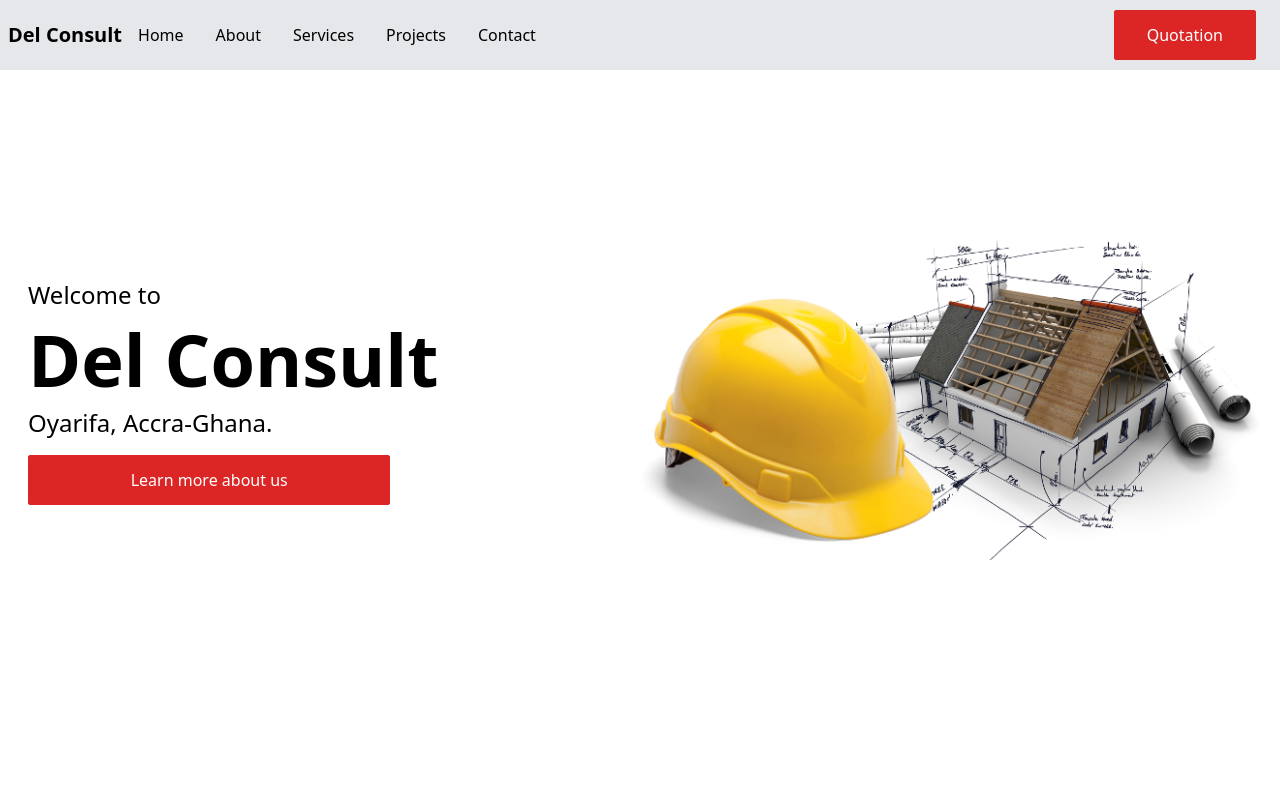
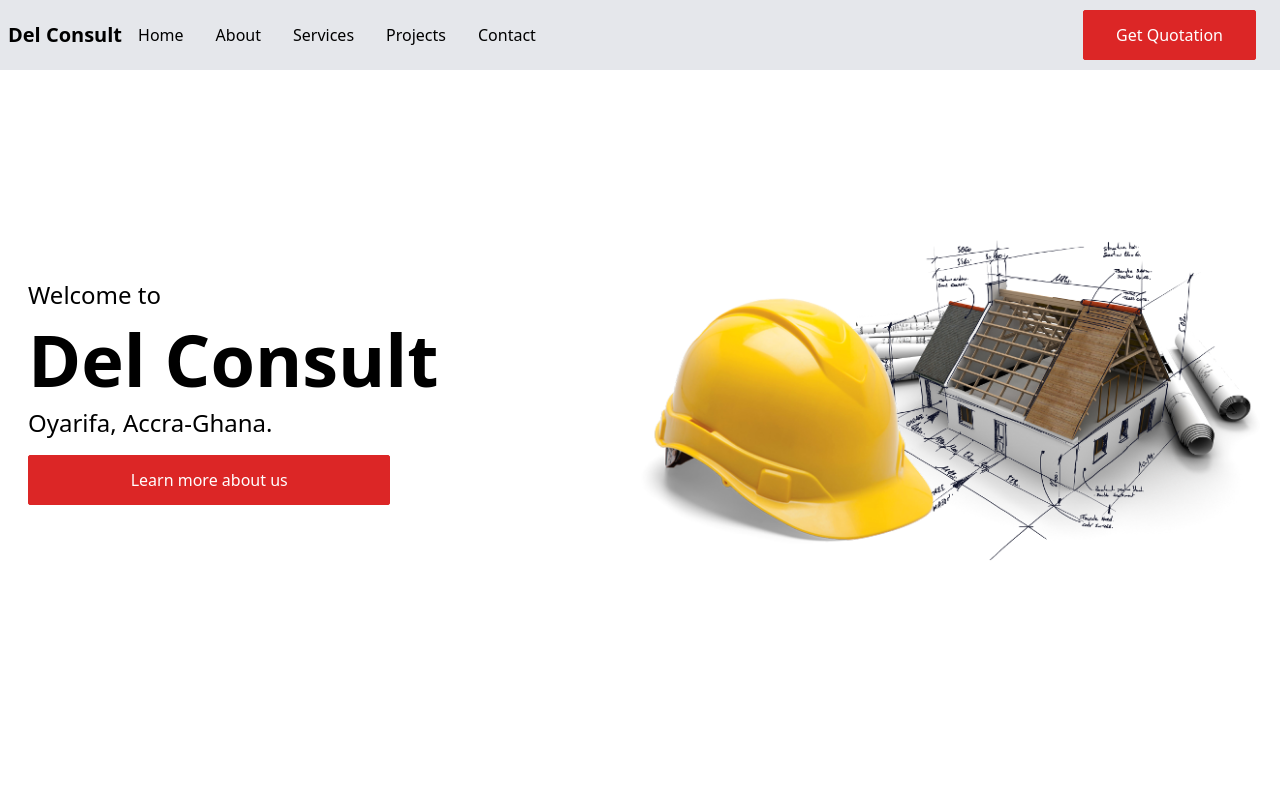
Before and after one commit to MicroStartup/del-consult, a React (Create React App) app in the folder frontend/: page / in a window 1280 px wide. Shown: the top 800 px of the page. Built offline with nearby package versions, Linux system fonts and the light colour scheme.

Commit message:
Add footer content

```diff
--- a/frontend/src/App.js
+++ b/frontend/src/App.js
@@ -4,6 +4,7 @@ import Navbar from "./components/Navbar"
 import Contact from "./components/Contact"
 import Services from "./components/Services"
 import Projects from "./components/Projects"
+import Footer from "./components/Footer"
 
 
 export const App = () => {
@@ -15,6 +16,7 @@ export const App = () => {
        <Services />
        <Projects />
        <Contact />
+       <Footer />
     </>
   )
 }
--- a/frontend/src/components/Navbar.jsx
+++ b/frontend/src/components/Navbar.jsx
@@ -25,7 +25,7 @@ const Navbar = () => {
                 </ul>
              </div>
             <div className='hidden md:flex pr-4'>
-              <button className='px-8 py-3'>Quotation</button>
+              <button className='px-8 py-3'>Get Quotation</button>
             </div>
             <div className='md:hidden mr-4' onClick={handleClick}>
                 {!nav ? <Bars3Icon className='w-5' />: <XMarkIcon className='w-5' />}
--- a/frontend/src/components/footer.jsx
+++ b/frontend/src/components/footer.jsx
@@ -0,0 +1,16 @@
+import React from 'react'
+
+const Footer = () => {
+  return (
+    <div name='Footer' class="flex flex-row my-8 px-4 text-gray-500 justify-between">
+        <div>
+            <h1 class="">Copyright © 2022 Del Consult</h1>
+        </div>
+        <div>
+            <h1>Design by MicroStartup</h1>
+        </div>
+    </div>
+  )
+}
+
+export default Footer
```
